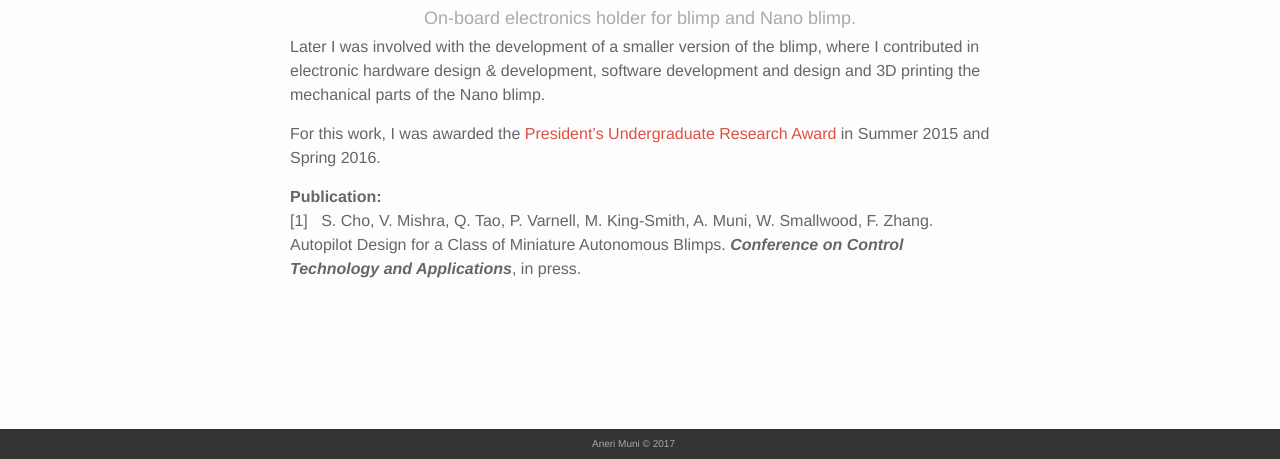
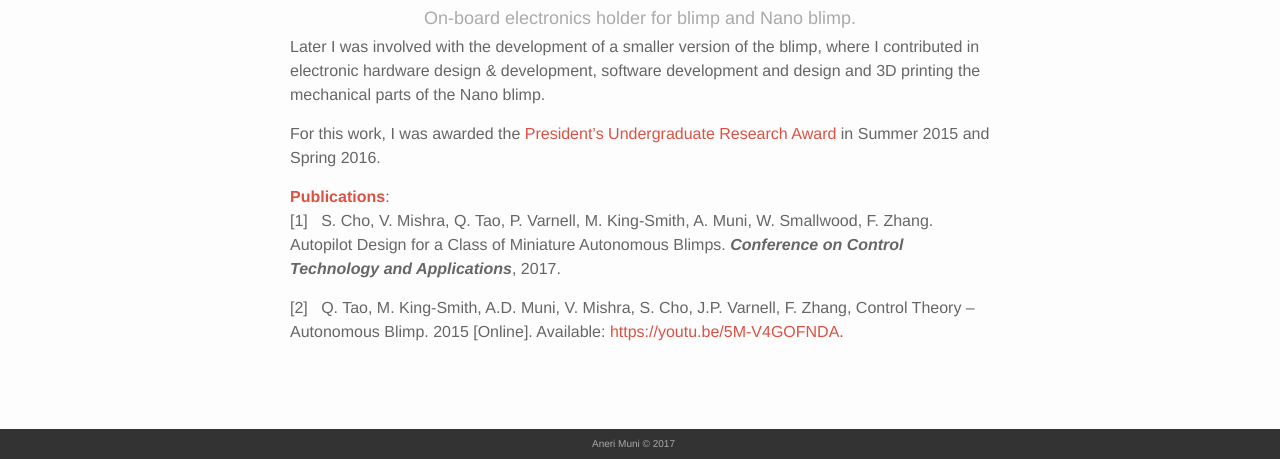
Before and after one commit to amuni3/amuni3.github.io, a Jekyll site: the page built from _portfolio/1_project.markdown, in a window 1280 px wide and 1127 px high, cut to the strip 668-1127 px from the top of the window. Built offline with Jekyll 4.4.1, drawn with Linux system fonts in a browser that asks for light colours; nearby versions of some CDN libraries.

```diff
--- a/_portfolio/1_project.markdown
+++ b/_portfolio/1_project.markdown
@@ -30,7 +30,11 @@
 For this work, I was awarded the <a href="http://www.undergradresearch.gatech.edu/content/presidents-undergraduate-research-awards" target="blank">
 President's Undergraduate Research Award</a> in Summer 2015 and Spring 2016.
 
-<b>Publication:</b>\\
+
+<a href="http://ieeexplore.ieee.org/document/8062564/?reload=true" target="blank"><b>Publications</b></a>:\\
 [1]  &nbsp; S. Cho, V. Mishra, Q. Tao, P. Varnell, M. King-Smith, A. Muni, W. Smallwood, F. Zhang.
 Autopilot Design for a Class of Miniature Autonomous Blimps. <b><i>Conference on Control
-Technology and Applications</i></b>, in press.
+Technology and Applications</i></b>, 2017.
+
+[2] &nbsp; Q. Tao, M. King-Smith, A.D. Muni, V. Mishra, S. Cho, J.P. Varnell, F. Zhang, Control Theory – Autonomous Blimp. 2015
+[Online]. Available: <a href="https://www.youtube.com/watch?v=5M-V4GOFNDA" target="blank">https://youtu.be/5M-V4GOFNDA</a>.
--- a/_portfolio/5_project.markdown
+++ b/_portfolio/5_project.markdown
@@ -25,3 +25,6 @@
 <a href="https://msdn.microsoft.com/en-us/library/dn188670.aspx" target="blank"> KinectFusion</a>,
 is that they are designed for modeling static scenes. This makes it harder to model chickens. I am working on an
 algorithm that would undo this motion to robustly generate 360 degree view models.
+
+I have been awarded the <a href="http://www.undergradresearch.gatech.edu/content/presidents-undergraduate-research-awards" target="blank">
+President's Undergraduate Research Award</a> for Spring 2018 to continue this work.
--- a/index.html
+++ b/index.html
@@ -27,7 +27,7 @@
 <br/>
 <br/>
 When I'm not working with robots and computers, I love reading, hiking and
-<a href="{{ site.baseurl }}/paintings/" target="blank">painting</a>!
+<a href="{{ site.baseurl }}/Paintings/" target="blank">painting</a>!
 <br/>
 <br/>
 <hr/>
```
Also changed, not shown: _portfolio/6_project.markdown (+18 -16 lines), _portfolio/7_project.markdown (+15 -21 lines), _portfolio/8_project.markdown (added, +32 -0 lines), 4 other files.
